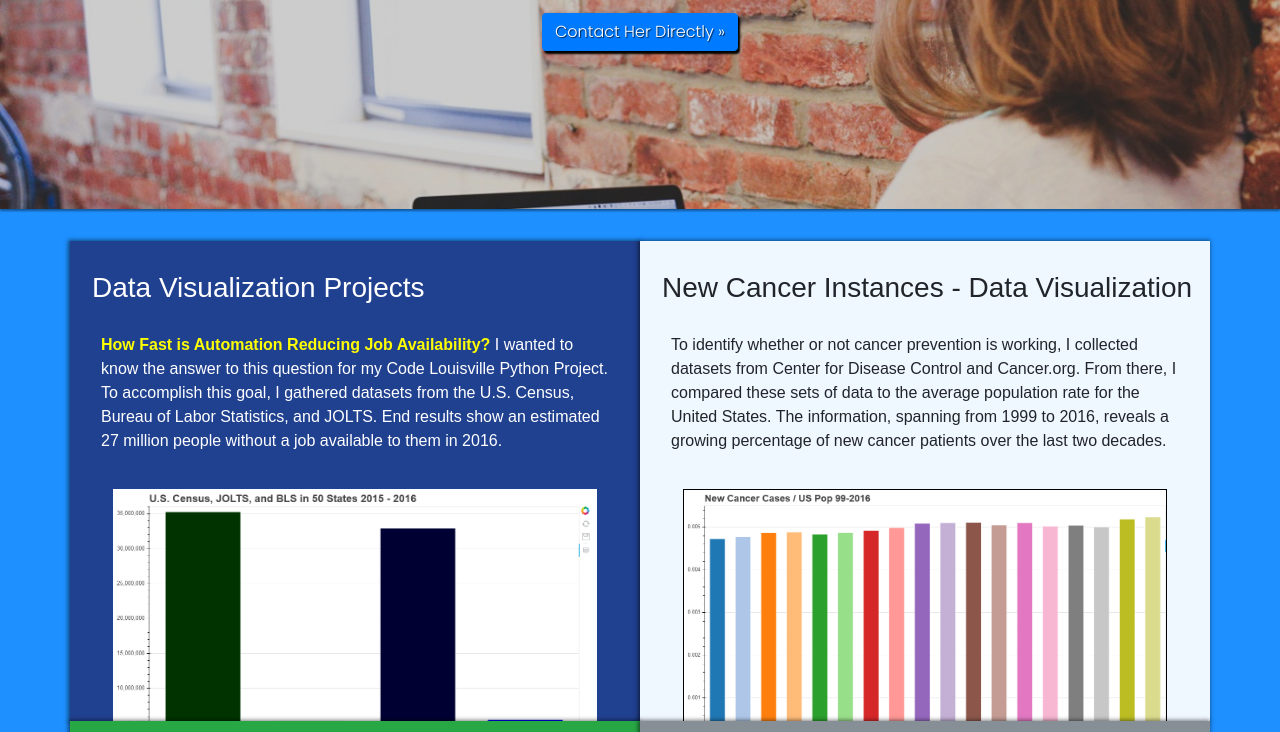
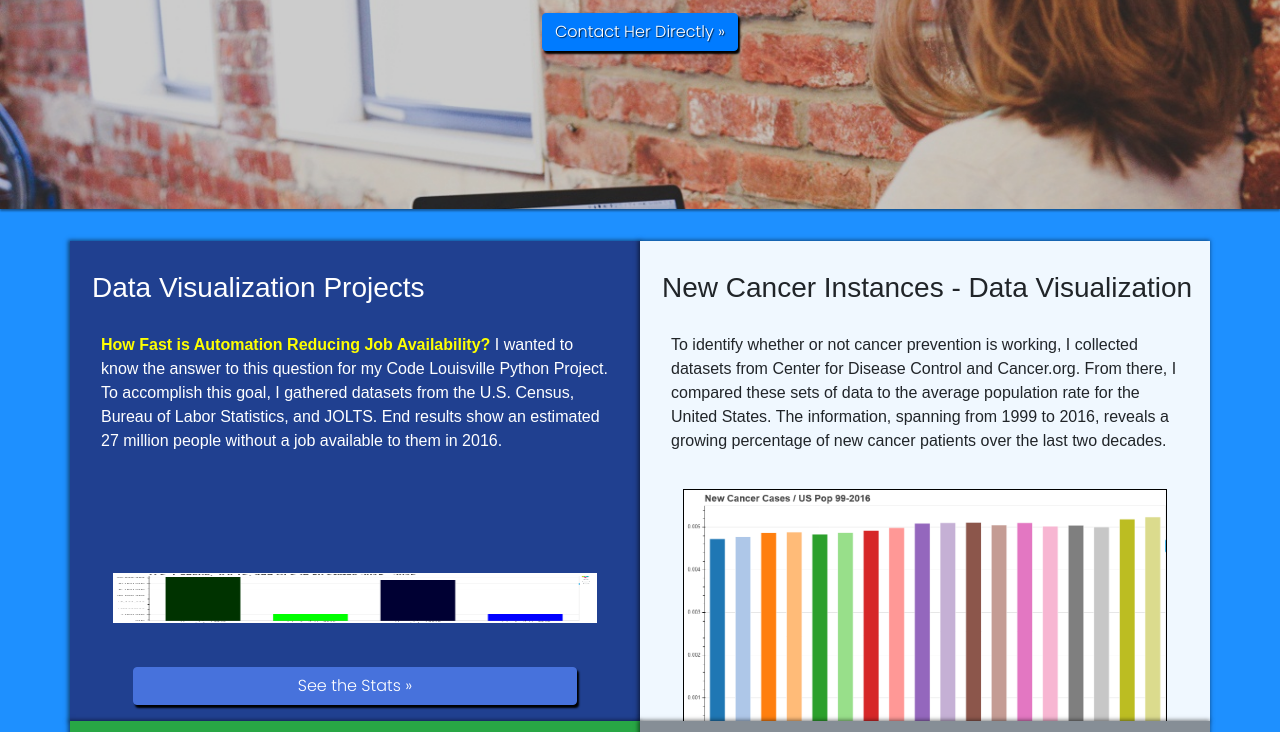
Before and after one commit to eclecticexistential/eclecticexistential.github.io, a plain HTML site: page python/mid.html in a window 1280 px wide. Shown: the part 220-952 px from the top of the page. Drawn offline with nearby package versions, Linux system fonts and the light colour scheme.

Commit message:
Tinkering...

```diff
--- a/python/mid.html
+++ b/python/mid.html
@@ -44,7 +44,7 @@
 						To accomplish this goal, I gathered datasets from the U.S. Census, Bureau of Labor Statistics, and JOLTS.
 						End results show an estimated 27 million people without a job available to them in 2016.
 					  </p>
-				  <img class="img-fluid" src="../img/Census.PNG" alt="Census Bar Graph Picture"></img>
+				  <img src="../img/Census.PNG" alt="Census Bar Graph Picture" height="50px"></img>
 			  <a class="btn btn-warning  mx-5 my-3" href="datavisualization.html" role="button">See the Stats &raquo;</a>
 		   </div>
 		<div class="col col-sm-12 col-lg-6">
```
